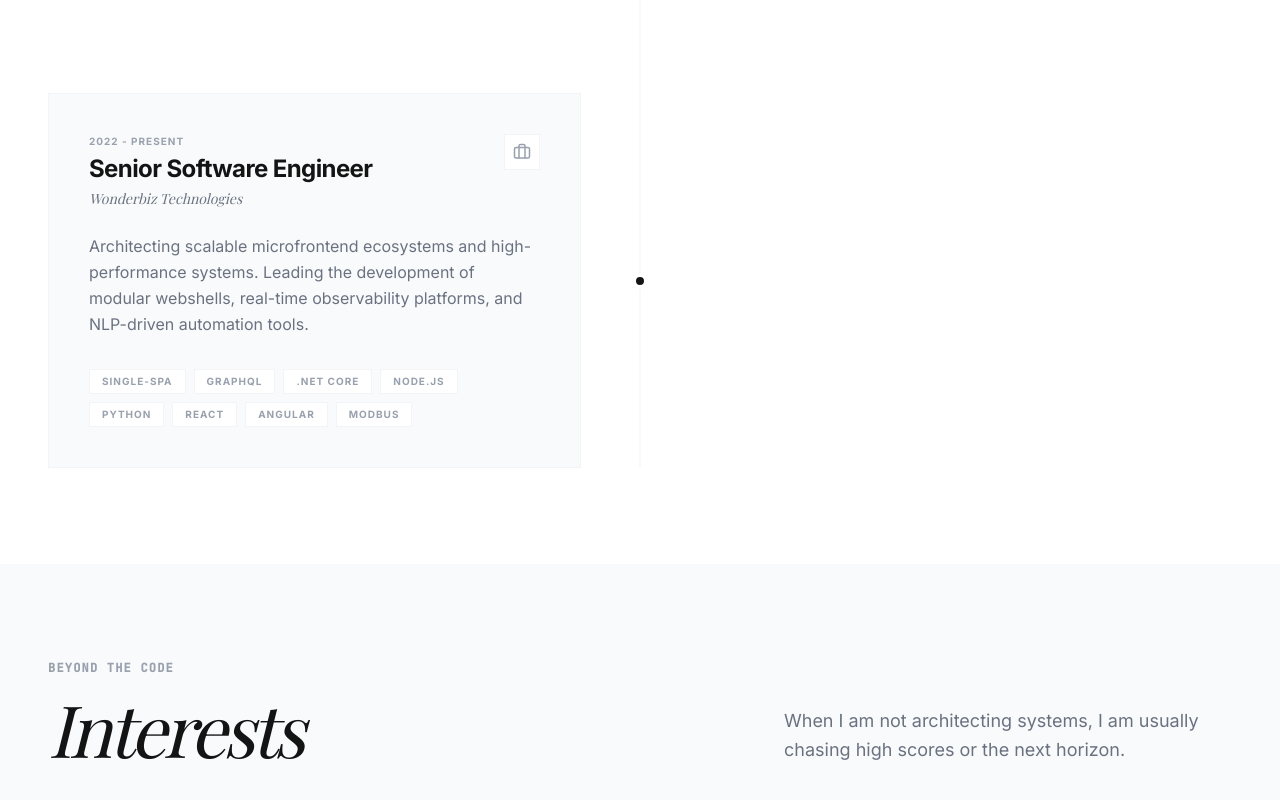
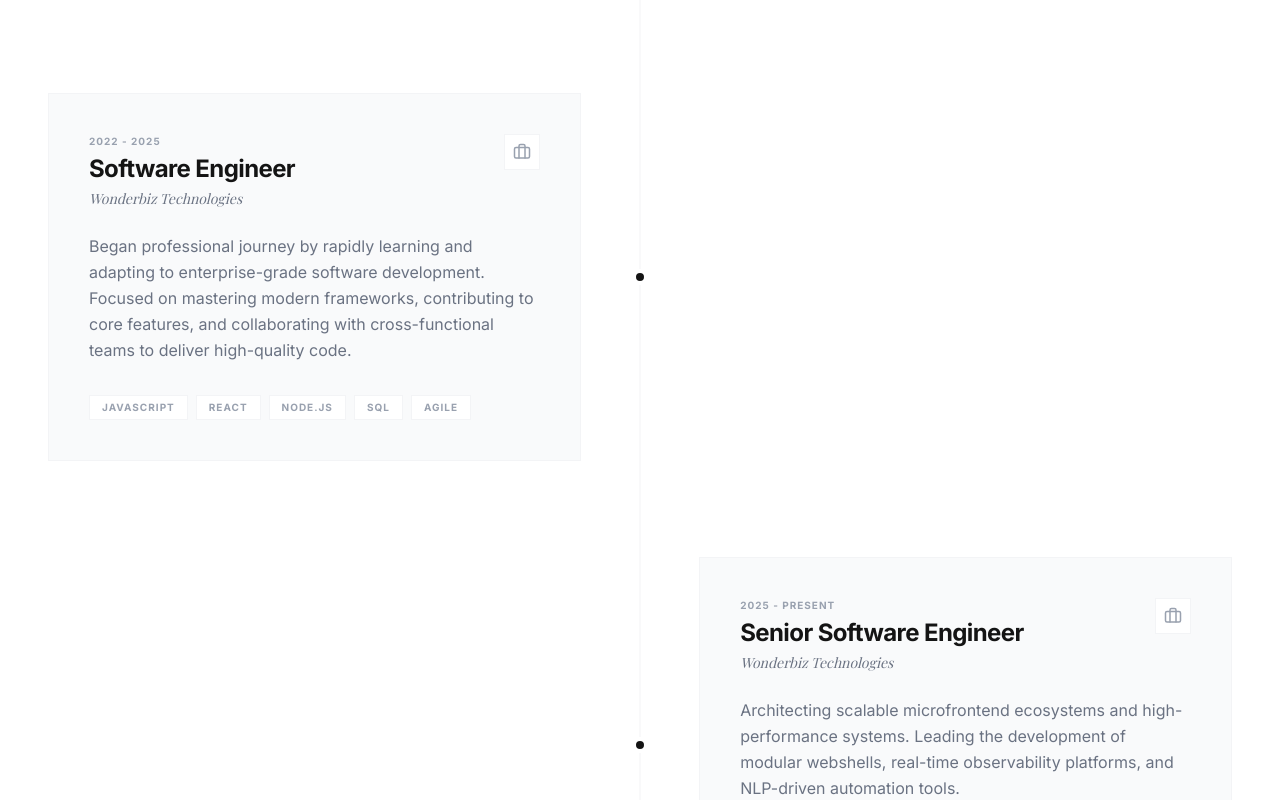
Before and after one commit to PrakashSewani/Portfolio, a React (Vite) app: page / in a window 1280 px wide. Shown: the part 3860-4660 px from the top of the page. Built offline with nearby package versions, Linux system fonts and the light colour scheme; a web font is replaced by a local one.

Commit message:
feat(experience): Add current senior software engineer role
Updates the `Experience` section to accurately reflect the chronological order of roles, adding the initial software engineer position at Wonderbiz Technologies and adjusting the period for the senior role.

```diff
--- a/src/components/Experience.tsx
+++ b/src/components/Experience.tsx
@@ -13,9 +13,18 @@ const journey = [
   },
   {
     type: 'experience',
+    title: 'Software Engineer',
+    institution: 'Wonderbiz Technologies',
+    period: '2022 - 2025',
+    description: 'Began professional journey by rapidly learning and adapting to enterprise-grade software development. Focused on mastering modern frameworks, contributing to core features, and collaborating with cross-functional teams to deliver high-quality code.',
+    tech: ['JavaScript', 'React', 'Node.js', 'SQL', 'Agile'],
+    icon: <Briefcase size={18} />,
+  },
+  {
+    type: 'experience',
     title: 'Senior Software Engineer',
     institution: 'Wonderbiz Technologies',
-    period: '2022 - Present',
+    period: '2025 - Present',
     description: 'Architecting scalable microfrontend ecosystems and high-performance systems. Leading the development of modular webshells, real-time observability platforms, and NLP-driven automation tools.',
     tech: ['Single-Spa', 'GraphQL', '.NET Core', 'Node.js', 'Python', 'React', 'Angular', 'Modbus'],
     icon: <Briefcase size={18} />,
```
